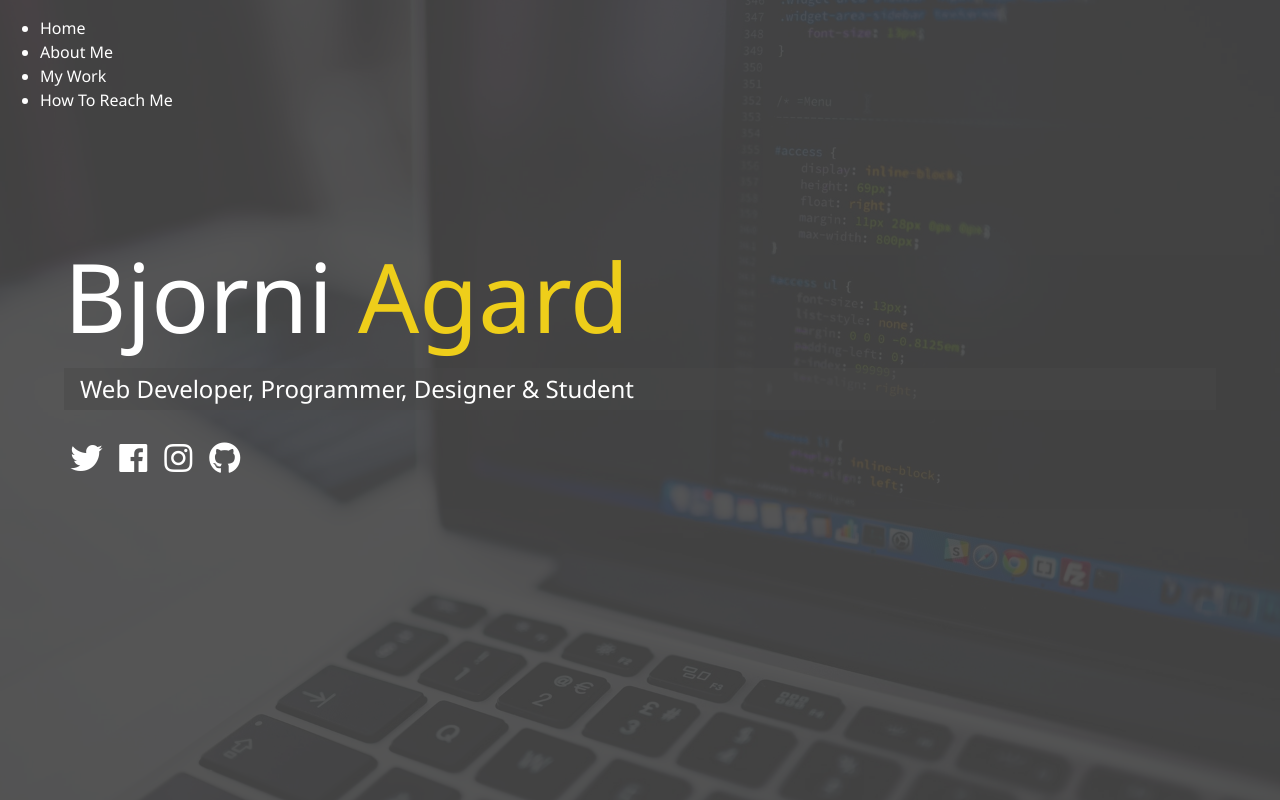
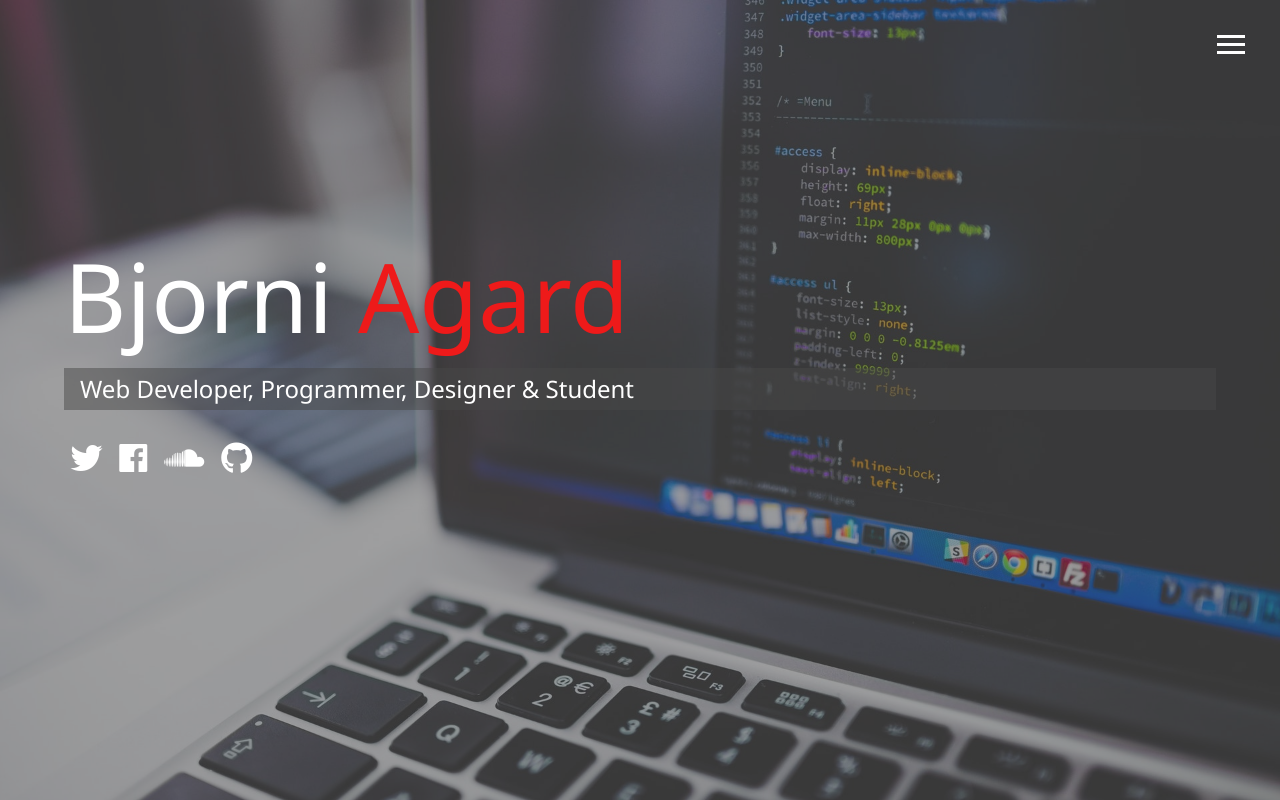
Before and after one commit to BjorniAgard/modern-portfolio, a website: page dist/index.html in a window 1280 px wide. Drawn offline with Linux system fonts and the light colour scheme; files that its build step writes are made by us from their sources.

Commit message:
Index markup & Main sass

```diff
--- a/scss/_config.scss
+++ b/scss/_config.scss
@@ -1,8 +1,8 @@
 $primary-color: #444;
-$secondary-color: #eece1a;
+$secondary-color: #ee1a1a;
 $show-home-image: true;
 $home-image: url(../img/background.jpg);
-$background-opacity: 0.9;
+$background-opacity: 0.5;
 
 @mixin easeOut {
   transition: all 0.5s ease-out;
--- /dev/null
+++ b/scss/_menu.scss
@@ -0,0 +1,52 @@
+// Menu Button
+.menu-btn {
+  position: absolute;
+  z-index: 3;
+  right: 35px;
+  top: 35px;
+  cursor: pointer;
+  @include easeOut;
+
+  .btn-line {
+    width: 28px;
+    height: 3px;
+    margin: 0 0 5px 0;
+    background: #fff;
+    @include easeOut;
+  }
+
+  // Rotate Into X With Menu Lines
+  &.close {
+    transform: rotate(180deg);
+
+    .btn-line {
+      // Line 1 - Rotate
+      &:nth-child(1) {
+        transform: rotate(45deg) translate(5px, 5px);
+      }
+
+      // Line 2 - Hide
+      &:nth-child(2) {
+        opacity: 0;
+      }
+
+      // Line 3 - Rotate
+      &:nth-child(3) {
+        transform: rotate(-45deg) translate(7px, -6px);
+      }
+    }
+  }
+}
+
+// Menu Overlay
+.menu {
+  position: fixed;
+  top: 0;
+  width: 100%;
+  opacity: 0.9;
+  visibility: hidden;
+
+  &.show {
+    visibility: visible;
+  }
+}
--- a/scss/js/main.js
+++ b/scss/js/main.js
@@ -0,0 +1,11 @@
+// select DOM Items
+const menuBtn = document.querySelector(".btn-menu");
+const menu = document.querySelector(".menu");
+const menuNav = document.querySelector(".menu-nav");
+const menuBranding = document.querySelector(".menu-branding");
+const navItems = document.querySelectorAll(".nav-items");
+
+// Set Initial State Of Menu
+let showMenu = false;
+
+menuBtn.addEventListener("click");
--- a/scss/main.scss
+++ b/scss/main.scss
@@ -1,4 +1,5 @@
 @import "config";
+@import "menu";
 
 * {
   box-sizing: border-box;
```
Also changed, not shown: dist/css/main.css, dist/img/projects/project1.jpg (renamed from dist/img/naamloze map/project1.jpg), dist/img/projects/project2.jpg (renamed from dist/img/naamloze map/project2.jpg), dist/img/projects/project3.jpg (renamed from dist/img/naamloze map/project3.jpg), dist/img/projects/project4.jpg (renamed from dist/img/naamloze map/project4.jpg), dist/img/projects/project5.jpg (renamed from dist/img/naamloze map/project5.jpg), dist/index.html, dist/scss/main.scss (added).
